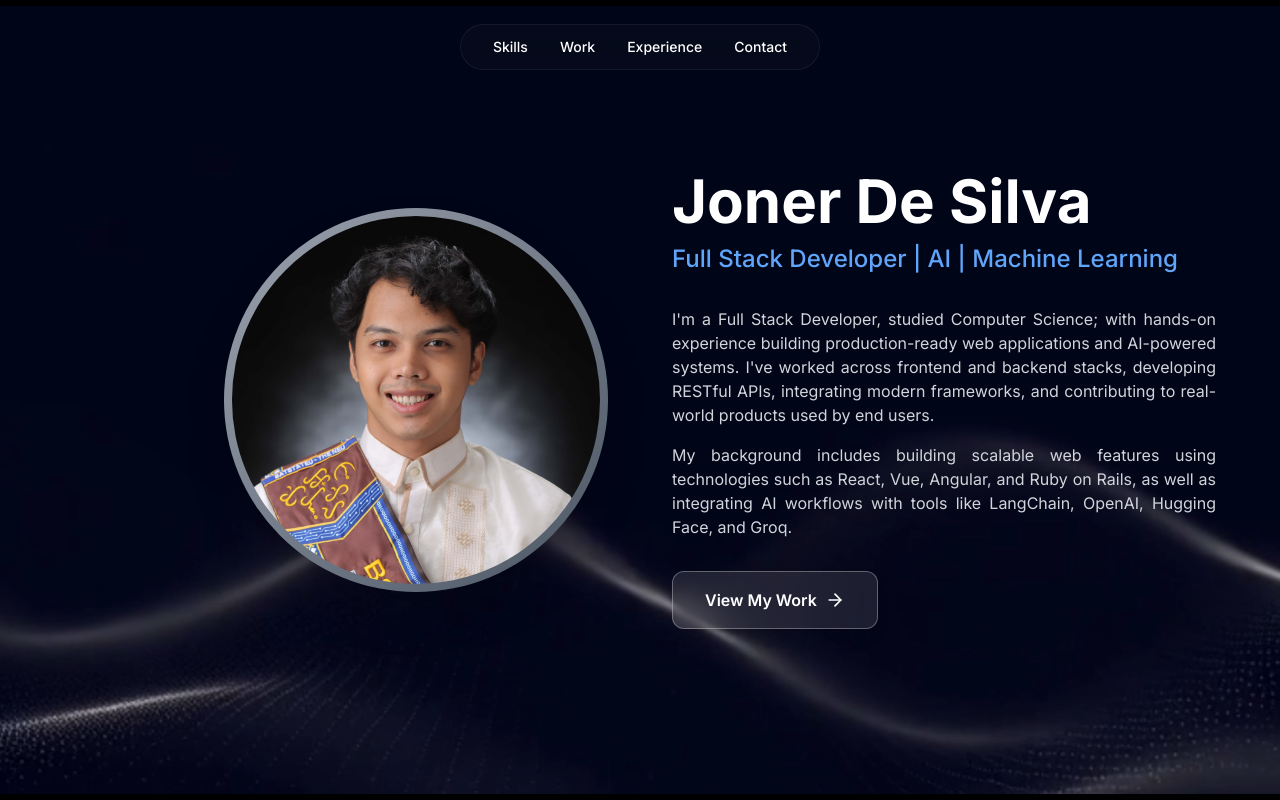
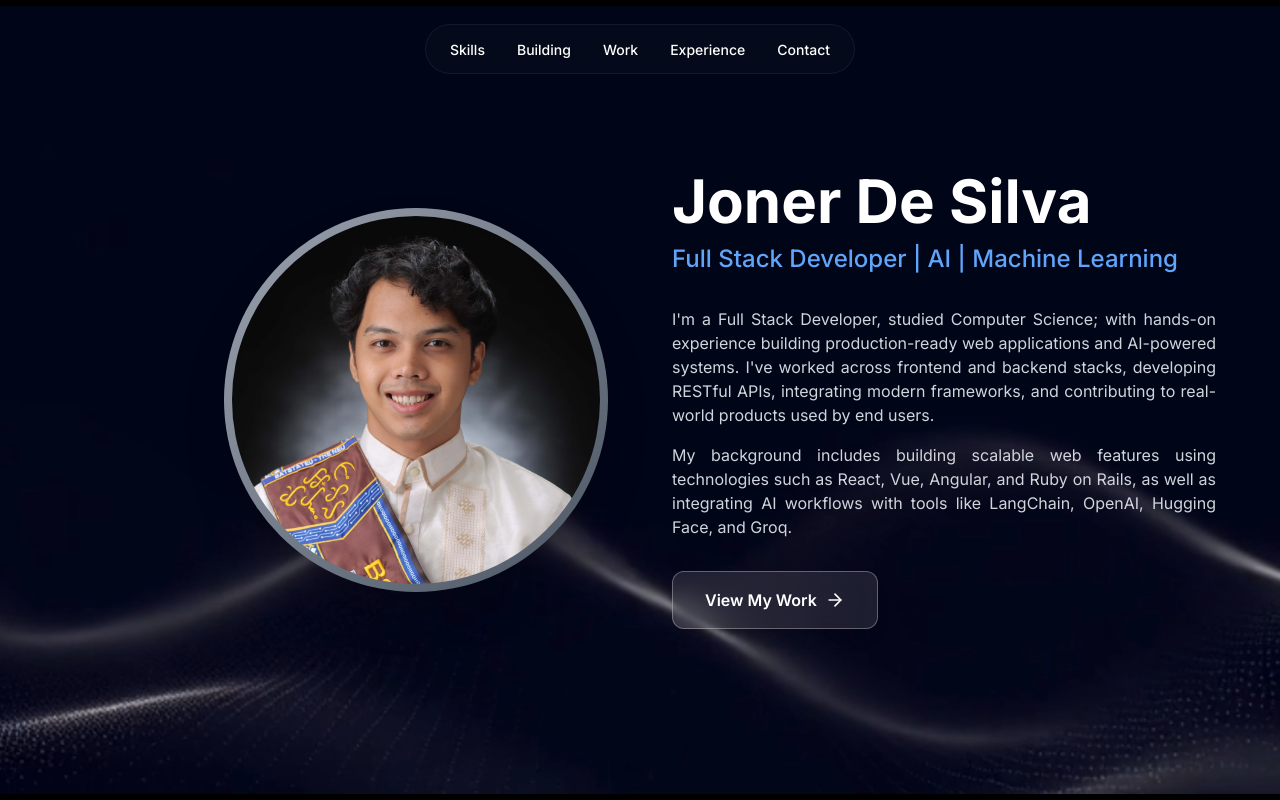
Before and after one commit to yop-dev/portfolio, a React (Vite) app: page / in a window 1280 px wide. Shown: the top 800 px of the page. Built offline with nearby package versions, Linux system fonts and the light colour scheme; the HTML template or start-up script is replaced by a standard one.

Commit message:
dybnamic header

```diff
--- a/src/components/Hero.jsx
+++ b/src/components/Hero.jsx
@@ -1,5 +1,5 @@
-import { useState } from 'react';
-import { motion } from 'framer-motion';
+import { useState, useEffect } from 'react';
+import { motion, AnimatePresence } from 'framer-motion';
 import { Link } from 'react-scroll';
 import { FiArrowRight } from 'react-icons/fi';
 import profileImage from '../images/JD2.jpg';
@@ -7,6 +7,49 @@ import defaultBg from '../images/def-bg.png';
 
 const Hero = () => {
   const [videoBgError, setVideoBgError] = useState(false);
+  const [activeSection, setActiveSection] = useState('hero');
+
+  useEffect(() => {
+    const sections = ['hero', 'skills', 'currently-working', 'projects', 'experience', 'contact'];
+
+    const observerOptions = {
+      root: null,
+      rootMargin: '-20% 0px -35% 0px', // Triggers when section is near center of viewport
+      threshold: 0.1
+    };
+
+    const observerCallback = (entries) => {
+      entries.forEach((entry) => {
+        if (entry.isIntersecting) {
+          setActiveSection(entry.target.id);
+        }
+      });
+    };
+
+    const observer = new IntersectionObserver(observerCallback, observerOptions);
+
+    sections.forEach((id) => {
+      const element = document.getElementById(id);
+      if (element) observer.observe(element);
+    });
+
+    // Handle scroll to top specifically
+    const handleScroll = () => {
+      if (window.scrollY < 100) {
+        setActiveSection('hero');
+      }
+    };
+    window.addEventListener('scroll', handleScroll);
+
+    return () => {
+      sections.forEach((id) => {
+        const element = document.getElementById(id);
+        if (element) observer.unobserve(element);
+      });
+      observer.disconnect();
+      window.removeEventListener('scroll', handleScroll);
+    };
+  }, []);
 
   // Animation variants
   const containerVariants = {
@@ -74,48 +117,117 @@ const Hero = () => {
       >
         <div className="container mx-auto px-4 md:px-6">
           <div className="flex justify-center">
-            <div className="flex items-center gap-4 sm:gap-6 lg:gap-8 px-4 sm:px-6 lg:px-8 py-2 lg:py-3 bg-white/10 dark:bg-gray-900/30 backdrop-blur-md rounded-full border border-white/20 dark:border-gray-700/30">
+            <motion.div
+              layout
+              className="flex items-center gap-4 sm:gap-6 lg:gap-8 px-6 py-3 bg-white/10 dark:bg-gray-900/30 backdrop-blur-md rounded-full border border-white/20 dark:border-gray-700/30 transition-all duration-300"
+            >
+              <AnimatePresence mode="popLayout">
+                {(activeSection === 'hero' || activeSection === 'skills') && (
+                  <motion.div
+                    key="skills"
+                    initial={{ opacity: 0, scale: 0.8 }}
+                    animate={{ opacity: 1, scale: 1 }}
+                    exit={{ opacity: 0, scale: 0.8, width: 0 }}
+                    transition={{ duration: 0.3 }}
+                  >
                     <Link
                       to="skills"
-                spy={true}
                       smooth={true}
                       offset={-70}
                       duration={500}
-                className="text-xs sm:text-sm font-medium text-white hover:text-blue-400 transition-colors duration-300 cursor-pointer"
+                      className={`text-xs sm:text-sm font-medium transition-colors duration-300 cursor-pointer ${activeSection === 'skills' ? 'text-blue-400' : 'text-white hover:text-blue-400'
+                        }`}
                     >
                       Skills
                     </Link>
+                  </motion.div>
+                )}
+
+                {(activeSection === 'hero' || activeSection === 'currently-working') && (
+                  <motion.div
+                    key="currently-working"
+                    initial={{ opacity: 0, scale: 0.8 }}
+                    animate={{ opacity: 1, scale: 1 }}
+                    exit={{ opacity: 0, scale: 0.8, width: 0 }}
+                    transition={{ duration: 0.3 }}
+                  >
                     <Link
-                to="projects"
-                spy={true}
+                      to="currently-working"
                       smooth={true}
                       offset={-70}
                       duration={500}
-                className="text-xs sm:text-sm font-medium text-white hover:text-blue-400 transition-colors duration-300 cursor-pointer"
+                      className={`text-xs sm:text-sm font-medium transition-colors duration-300 cursor-pointer ${activeSection === 'currently-working' ? 'text-blue-400' : 'text-white hover:text-blue-400'
+                        }`}
+                    >
+                      Building
+                    </Link>
+                  </motion.div>
+                )}
+
+                {(activeSection === 'hero' || activeSection === 'projects') && (
+                  <motion.div
+                    key="projects"
+                    initial={{ opacity: 0, scale: 0.8 }}
+                    animate={{ opacity: 1, scale: 1 }}
+                    exit={{ opacity: 0, scale: 0.8, width: 0 }}
+                    transition={{ duration: 0.3 }}
+                  >
+                    <Link
+                      to="projects"
+                      smooth={true}
+                      offset={-70}
+                      duration={500}
+                      className={`text-xs sm:text-sm font-medium transition-colors duration-300 cursor-pointer ${activeSection === 'projects' ? 'text-blue-400' : 'text-white hover:text-blue-400'
+                        }`}
                     >
                       Work
                     </Link>
+                  </motion.div>
+                )}
+
+                {(activeSection === 'hero' || activeSection === 'experience') && (
+                  <motion.div
+                    key="experience"
+                    initial={{ opacity: 0, scale: 0.8 }}
+                    animate={{ opacity: 1, scale: 1 }}
+                    exit={{ opacity: 0, scale: 0.8, width: 0 }}
+                    transition={{ duration: 0.3 }}
+                  >
                     <Link
                       to="experience"
-                spy={true}
                       smooth={true}
                       offset={-70}
                       duration={500}
-                className="text-xs sm:text-sm font-medium text-white hover:text-blue-400 transition-colors duration-300 cursor-pointer"
+                      className={`text-xs sm:text-sm font-medium transition-colors duration-300 cursor-pointer ${activeSection === 'experience' ? 'text-blue-400' : 'text-white hover:text-blue-400'
+                        }`}
                     >
                       Experience
                     </Link>
+                  </motion.div>
+                )}
+
+                {(activeSection === 'hero' || activeSection === 'contact') && (
+                  <motion.div
+                    key="contact"
+                    initial={{ opacity: 0, scale: 0.8 }}
+                    animate={{ opacity: 1, scale: 1 }}
+                    exit={{ opacity: 0, scale: 0.8, width: 0 }}
+                    transition={{ duration: 0.3 }}
+                  >
                     <Link
                       to="contact"
-                spy={true}
                       smooth={true}
                       offset={-70}
                       duration={500}
-                className="text-xs sm:text-sm font-medium text-white hover:text-blue-400 transition-colors duration-300 cursor-pointer"
+                      className={`text-xs sm:text-sm font-medium transition-colors duration-300 cursor-pointer ${activeSection === 'contact' ? 'text-blue-400' : 'text-white hover:text-blue-400'
+                        }`}
                     >
                       Contact
                     </Link>
-            </div>
+                  </motion.div>
+                )}
+              </AnimatePresence>
+            </motion.div>
           </div>
         </div>
       </motion.nav>
```
Lines whose indentation alone changed are shown as unchanged.
